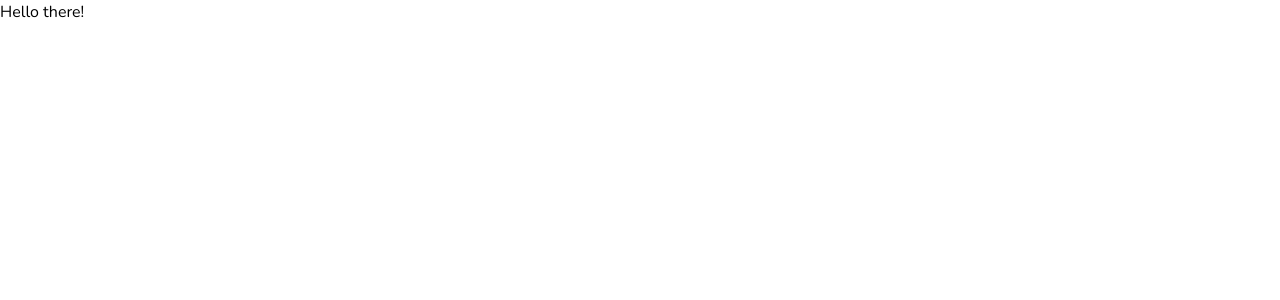
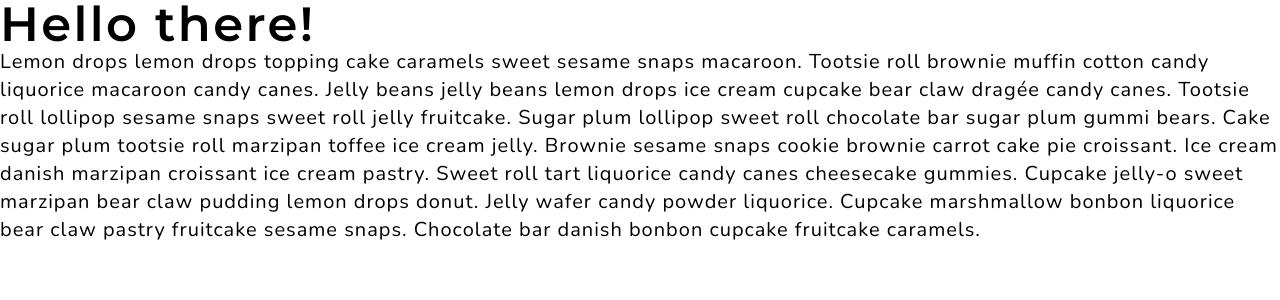
Before and after one commit to khinshankhan/www, a Next.js app: page / in a window 1280 px wide. Shown: the top 300 px of the page. Built offline with nearby package versions, Linux system fonts and the light colour scheme.

Commit message:
figure out base typography variants

```diff
--- a/app/layout.tsx
+++ b/app/layout.tsx
@@ -2,6 +2,7 @@ import type { Metadata } from "next";
 import { Montserrat, Nunito, Source_Code_Pro } from "next/font/google";
 import { cn } from "@/lib/utils";
 import "./globals.css";
+import { typographyVariants } from "@/components/primitives/typography";
 
 export const metadata: Metadata = {
   title: {
@@ -43,7 +44,7 @@ export default function RootLayout({
           headingFont.variable,
           bodyFont.variable,
           monoFont.variable,
-          "font-body antialiased",
+          typographyVariants({ variant: "default" }),
         )}
       >
         {children}
--- a/app/page.tsx
+++ b/app/page.tsx
@@ -1,3 +1,24 @@
+import { typographyVariants } from "@/components/primitives/typography";
+
 export default function Home() {
-  return <main className="">Hello there!</main>;
+  return (
+    <main className="">
+      <h1 className={typographyVariants({ variant: "h1" })}>Hello there!</h1>
+
+      <p>
+        Lemon drops lemon drops topping cake caramels sweet sesame snaps
+        macaroon. Tootsie roll brownie muffin cotton candy liquorice macaroon
+        candy canes. Jelly beans jelly beans lemon drops ice cream cupcake bear
+        claw dragée candy canes. Tootsie roll lollipop sesame snaps sweet roll
+        jelly fruitcake. Sugar plum lollipop sweet roll chocolate bar sugar plum
+        gummi bears. Cake sugar plum tootsie roll marzipan toffee ice cream
+        jelly. Brownie sesame snaps cookie brownie carrot cake pie croissant.
+        Ice cream danish marzipan croissant ice cream pastry. Sweet roll tart
+        liquorice candy canes cheesecake gummies. Cupcake jelly-o sweet marzipan
+        bear claw pudding lemon drops donut. Jelly wafer candy powder liquorice.
+        Cupcake marshmallow bonbon liquorice bear claw pastry fruitcake sesame
+        snaps. Chocolate bar danish bonbon cupcake fruitcake caramels.
+      </p>
+    </main>
+  );
 }
--- /dev/null
+++ b/components/primitives/typography.tsx
@@ -0,0 +1,23 @@
+import { cva, VariantProps } from "class-variance-authority";
+
+export const typographyVariants = cva("", {
+  variants: {
+    variant: {
+      default:
+        "font-body antialiased text-base tracking-wider md:text-lg lg:text-xl",
+      h1: "font-heading text-3xl font-semibold tracking-wider md:text-4xl lg:text-5xl",
+      h2: "font-heading text-2xl font-semibold tracking-wide md:text-3xl lg:text-4xl",
+      h3: "font-heading text-xl font-semibold tracking-wide md:text-2xl lg:text-3xl",
+      h4: "font-heading text-lg font-semibold tracking-wide md:text-xl lg:text-2xl",
+      h5: "font-heading text-base font-semibold tracking-wide md:text-lg lg:text-xl",
+      h6: "font-heading text-sm font-semibold tracking-wide md:text-base lg:text-lg",
+      nav: "font-body text-sm font-medium tracking-wide md:text-base lg:text-lg",
+      small: "font-body text-xs md:text-sm lg:text-base",
+    },
+  },
+  defaultVariants: {
+    variant: "default",
+  },
+});
+
+export type TypographyVariants = VariantProps<typeof typographyVariants>;
--- a/package.json
+++ b/package.json
@@ -8,6 +8,7 @@
     "lint": "next lint"
   },
   "dependencies": {
+    "class-variance-authority": "^0.7.0",
     "clsx": "^2.1.0",
     "next": "14.1.0",
     "react": "^18",
```
Also changed, not shown: 1 other file (tests, documents, lock files or other folders).
